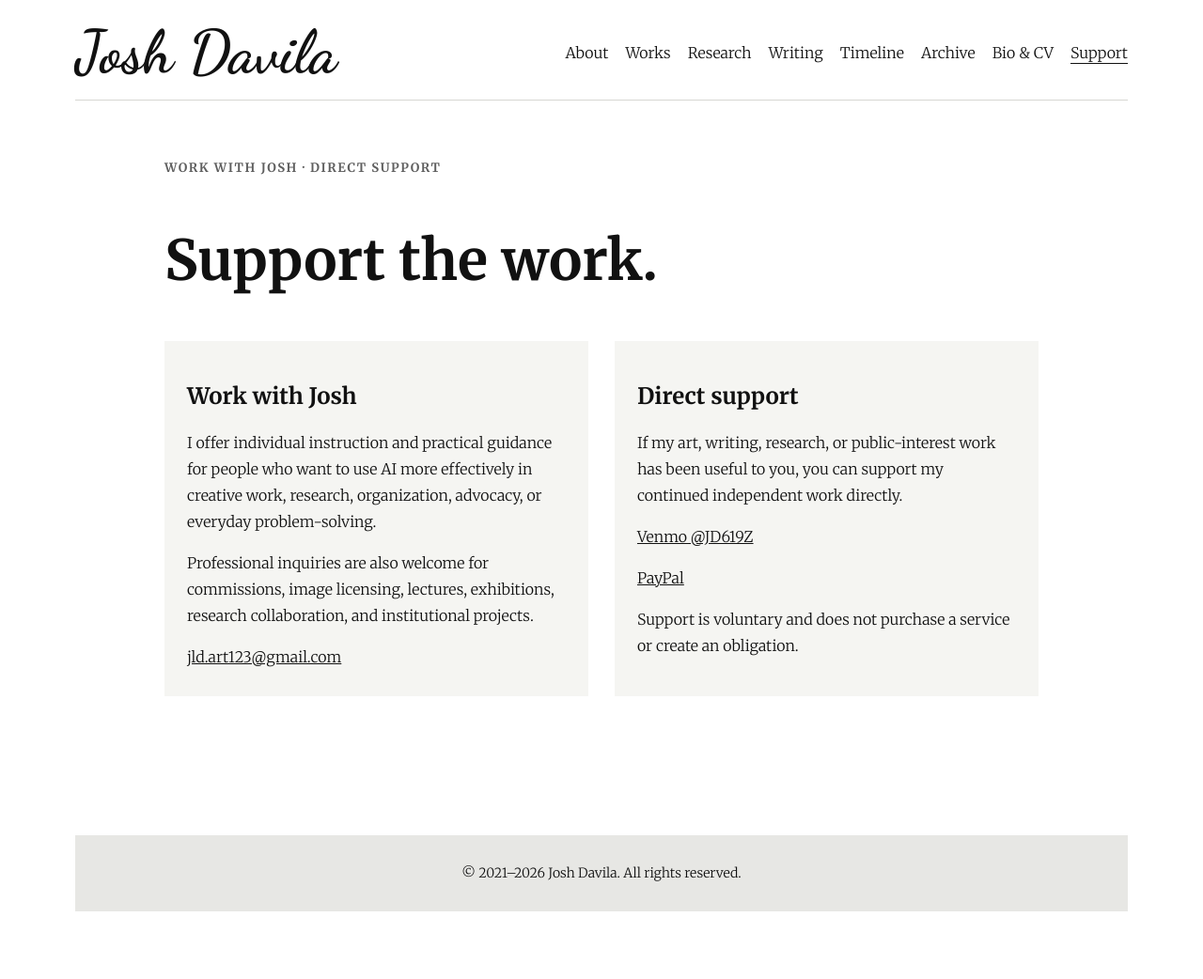
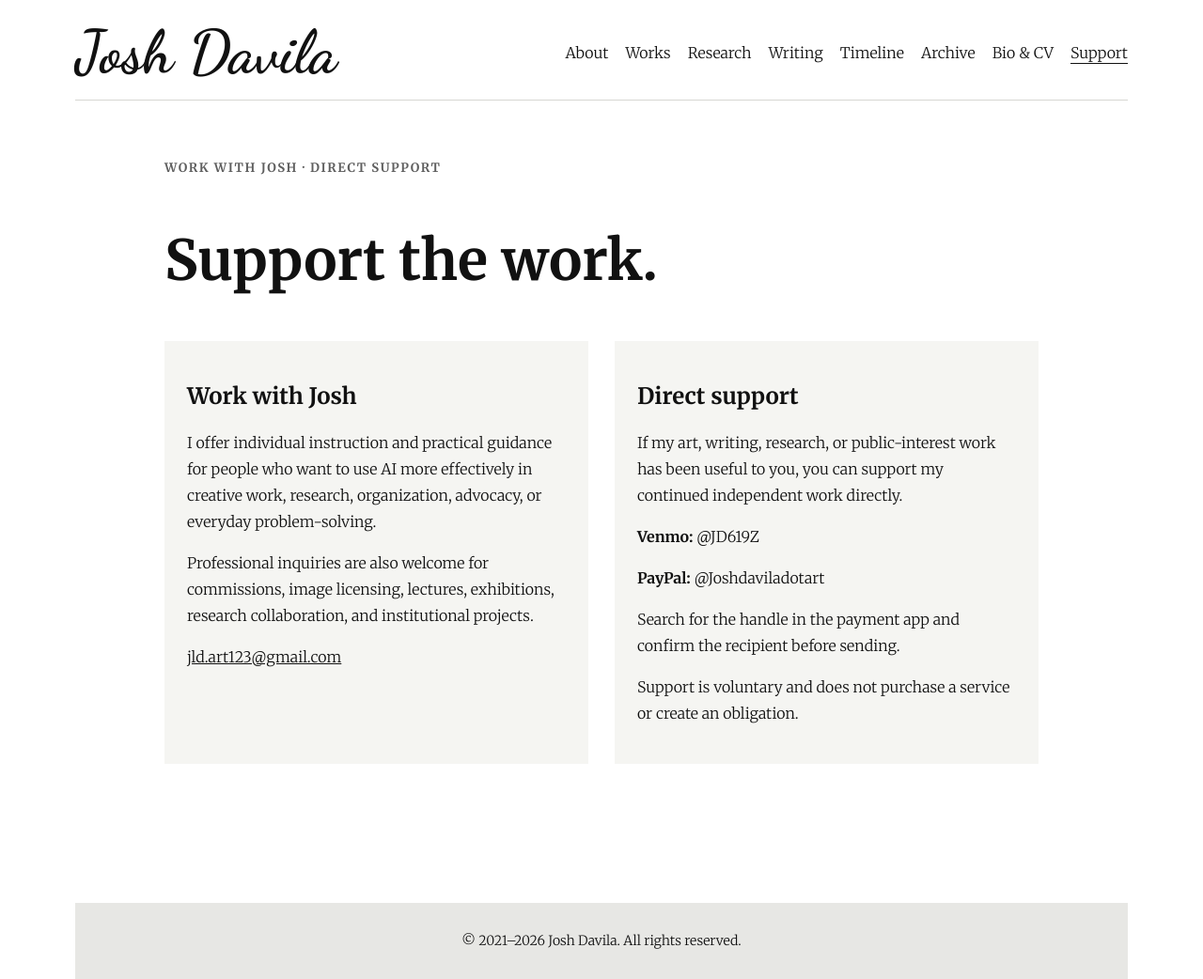
Before and after one commit to JLD-Ai/joshdavila.github.io, a Jekyll site: the page built from support.md, in a window 1280 px wide. Shown: the whole page at 94% size. Built offline with Jekyll 4.4.1, drawn with Linux system fonts in a browser that asks for light colours; before the commit the page ends 970 px from its top, so only the background shows below that.

Commit message:
Replace payment buttons with plain handles

```diff
--- a/support.md
+++ b/support.md
@@ -19,8 +19,9 @@
     <div class="support-card">
       <h2>Direct support</h2>
       <p>If my art, writing, research, or public-interest work has been useful to you, you can support my continued independent work directly.</p>
-      <p><a class="text-link" href="{{ site.data.support.direct_support.venmo.url }}" target="_blank" rel="noopener noreferrer">Venmo {{ site.data.support.direct_support.venmo.handle }}</a></p>
-      <p><a class="text-link" href="{{ site.data.support.direct_support.paypal.url }}" target="_blank" rel="noopener noreferrer">PayPal</a></p>
+      <p><strong>Venmo:</strong> {{ site.data.support.direct_support.venmo.handle }}</p>
+      <p><strong>PayPal:</strong> {{ site.data.support.direct_support.paypal.handle }}</p>
+      <p>Search for the handle in the payment app and confirm the recipient before sending.</p>
       <p>Support is voluntary and does not purchase a service or create an obligation.</p>
     </div>
   </div>
```
